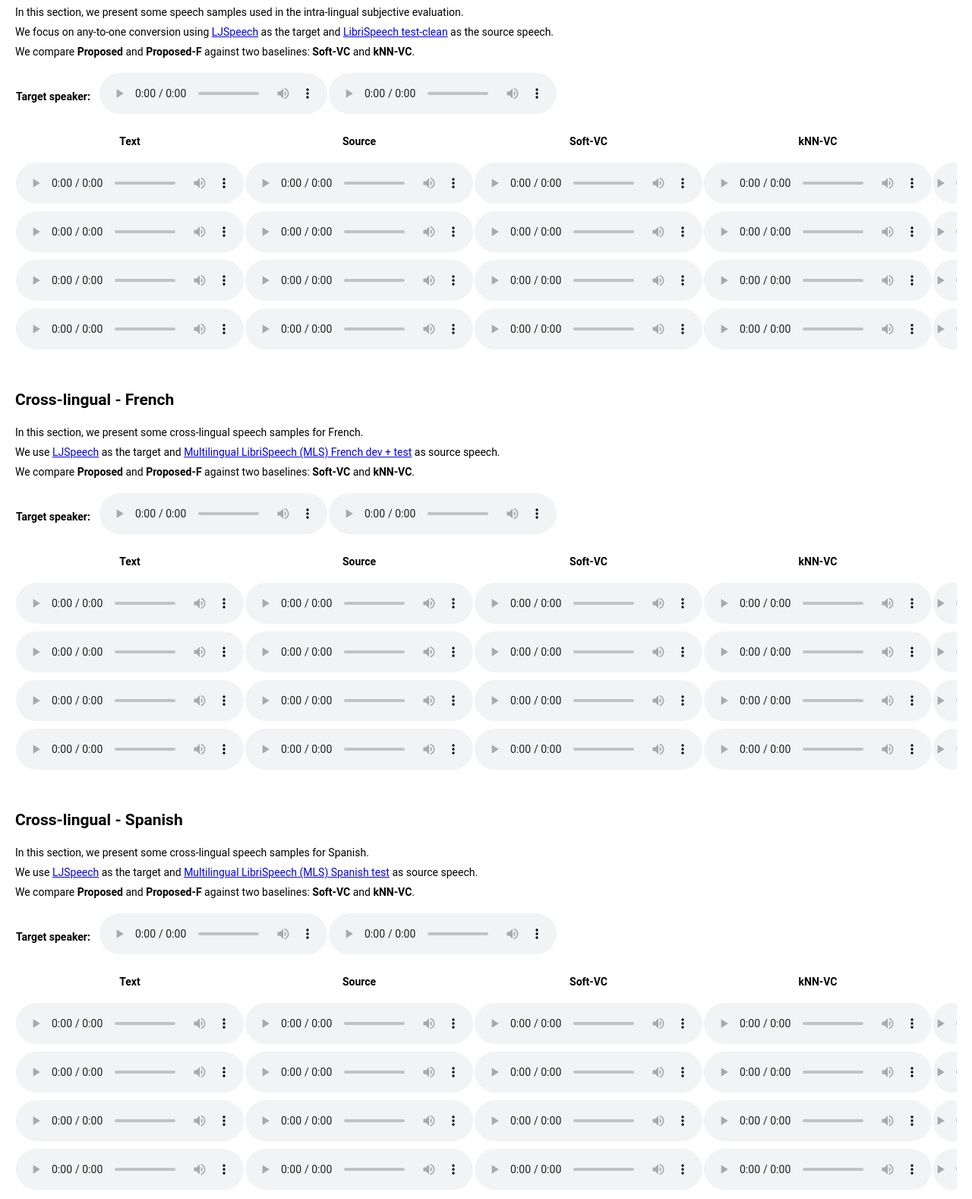
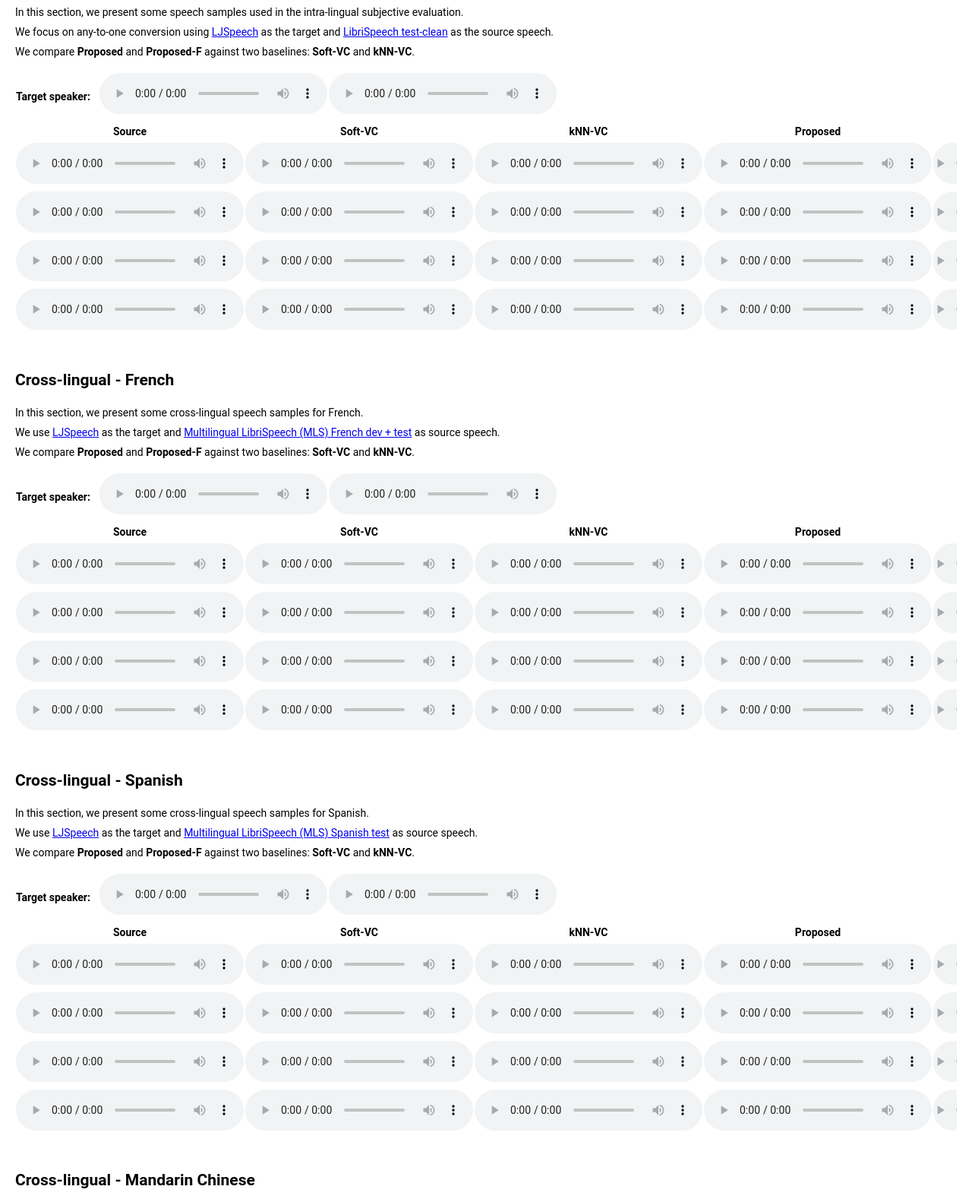
Before and after one commit to giuseppe-ruggiero/a2o-vc-demo, a plain HTML site: page index.html in a window 1280 px wide. Shown: the part 297-1875 px from the top of the page at 76% size. Drawn offline with Linux system fonts and the light colour scheme.

Commit message:
Fix index.html

```diff
--- a/index.html
+++ b/index.html
@@ -102,7 +102,6 @@
         <table>
             <thead>
                 <tr>
-					<th>Text</th>
                     <th>Source</th>
                     <th>Soft-VC</th>
                     <th>kNN-VC</th>
@@ -216,7 +215,6 @@
         <table>
             <thead>
                 <tr>
-					<th>Text</th>
                     <th>Source</th>
                     <th>Soft-VC</th>
                     <th>kNN-VC</th>
@@ -329,7 +327,6 @@
         <table>
             <thead>
                 <tr>
-					<th>Text</th>
                     <th>Source</th>
                     <th>Soft-VC</th>
                     <th>kNN-VC</th>
@@ -442,7 +439,6 @@
         <table>
             <thead>
                 <tr>
-					<th>Text</th>
                     <th>Source</th>
                     <th>Soft-VC</th>
                     <th>kNN-VC</th>
@@ -556,7 +552,6 @@
             <thead>
                 <tr>
 					<th>Emotion</th>
-					<th>Text</th>
                     <th>Source</th>
                     <th>Proposed</th>
                     <th>Proposed-F</th>
```
